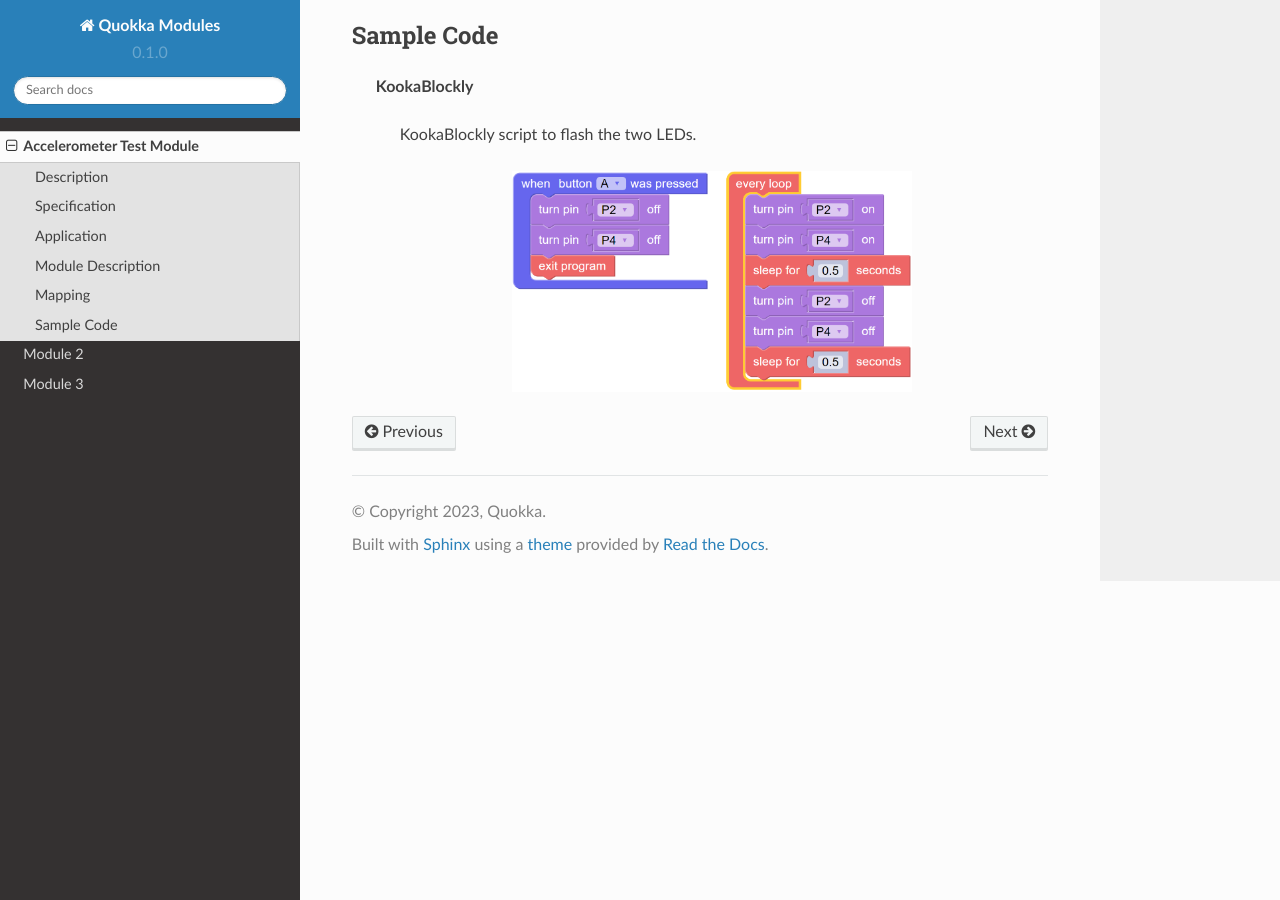
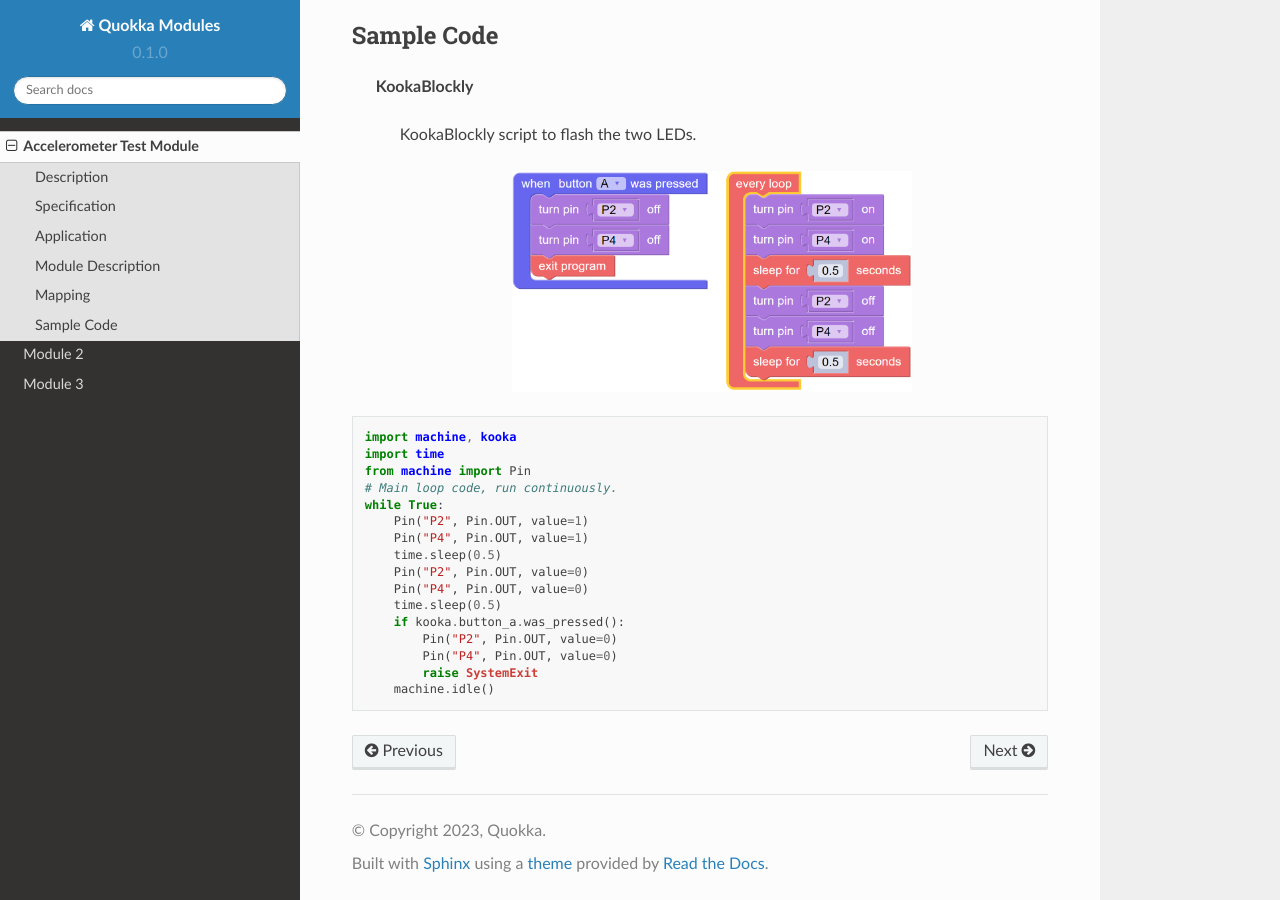
Before and after one commit to JulianDinsdale/Quokka-Modules, a Sphinx documentation site: the page built from docs/source/Acc_Test_Mod.rst, in a window 1280 px wide and 900 px high, scrolled down 2911 px. Built offline with Sphinx 7.4.7 and the Read the Docs theme 2.0.0, drawn with Linux system fonts in a browser that asks for light colours.

Commit message:
Blankl line under code-block

```diff
--- a/docs/source/Acc_Test_Mod.rst
+++ b/docs/source/Acc_Test_Mod.rst
@@ -160,11 +160,11 @@
 
 
 .. code-block:: python
+
     import machine, kooka
     import time
     from machine import Pin
-
-
+    # Main loop code, run continuously.
     while True:
         Pin("P2", Pin.OUT, value=1)
         Pin("P4", Pin.OUT, value=1)
```
